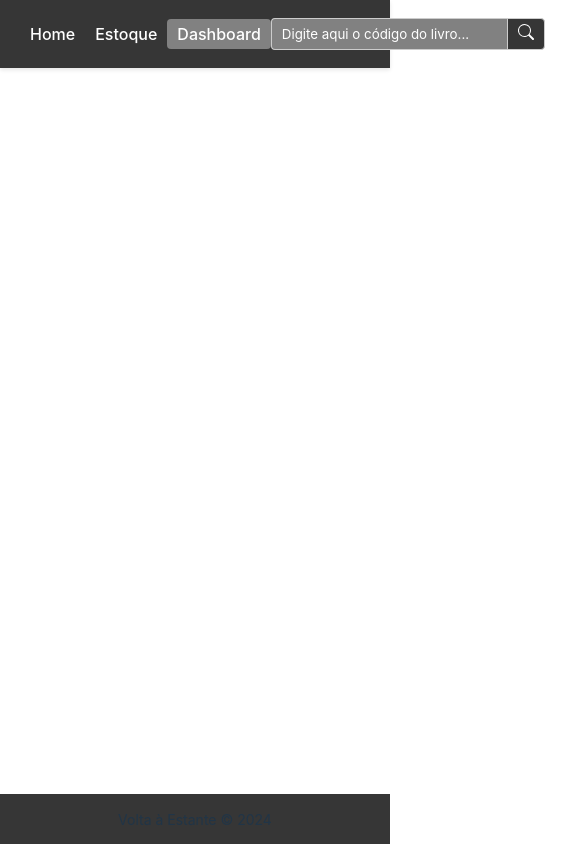
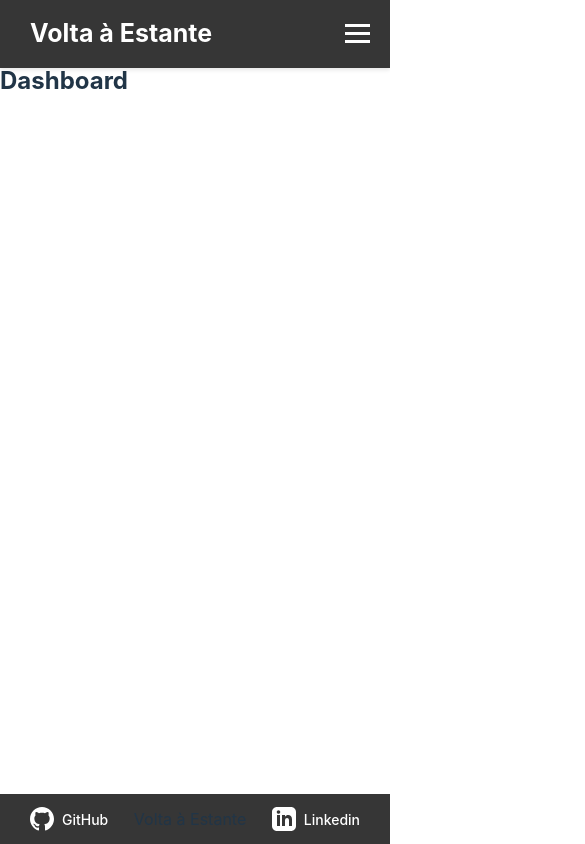
Before and after one commit to Sabrina1408/Volta-Estante, a React (Vite) app: page /dashboard in a window 390 px wide. Shown: the top 844 px of the page, 585 px wide, since content can reach past the window. Built offline with nearby package versions, Linux system fonts and the light colour scheme.

Commit message:
Update na navBar e no footer

```diff
--- a/src/App.jsx
+++ b/src/App.jsx
@@ -25,7 +25,7 @@
           <Routes>
             <Route path="/" element={<Home />} />
             <Route path="/login" element={<Login />} />
-            <Route path="/register" element={<Cadastro />} />
+            <Route path="/cadastro" element={<Cadastro />} />
             <Route path="/perfil" element={<Perfil />} />
             <Route path="/estoque" element={<Estoque />} />
             <Route path="/dashboard" element={<Dashboard />} />
--- a/src/components/Footer.jsx
+++ b/src/components/Footer.jsx
@@ -3,9 +3,17 @@
 const Footer = () => {
   return (
     <footer className={styles.footer}>
-      <p>Volta à Estante &copy; 2024</p>
+      <a href="font-size: 14px;" target="_blank" rel="noopener noreferrer">
+        <svg xmlns="http://www.w3.org/2000/svg" width="24" height="24" viewBox="0 0 24 24" fill="currentColor"><path d="M12 0c-6.626 0-12 5.373-12 12 0 5.302 3.438 9.8 8.207 11.387.599.111.793-.261.793-.577v-2.234c-3.338.726-4.033-1.416-4.033-1.416-.546-1.387-1.333-1.756-1.333-1.756-1.089-.745.083-.729.083-.729 1.205.084 1.839 1.237 1.839 1.237 1.07 1.834 2.807 1.304 3.492.997.107-.775.418-1.305.762-1.604-2.665-.305-5.467-1.334-5.467-5.931 0-1.311.469-2.381 1.236-3.221-.124-.303-.535-1.524.117-3.176 0 0 1.008-.322 3.301 1.23.957-.266 1.983-.399 3.003-.404 1.02.005 2.047.138 3.006.404 2.291-1.552 3.297-1.23 3.297-1.23.653 1.653.242 2.874.118 3.176.77.84 1.235 1.911 1.235 3.221 0 4.609-2.807 5.624-5.479 5.921.43.372.823 1.102.823 2.222v3.293c0 .319.192.694.801.576 4.765-1.589 8.199-6.086 8.199-11.386 0-6.627-5.373-12-12-12z"/></svg>
+        GitHub
+      </a>
+      <span>Volta à Estante</span>
+      <a href="#" target="_blank" rel="noopener noreferrer">
+        <svg xmlns="http://www.w3.org/2000/svg" width="24" height="24" viewBox="0 0 24 24" fill="currentColor"><path d="M19 0h-14c-2.761 0-5 2.239-5 5v14c0 2.761 2.239 5 5 5h14c2.762 0 5-2.239 5-5v-14c0-2.761-2.238-5-5-5zm-11 19h-3v-11h3v11zm-1.5-12.268c-.966 0-1.75-.79-1.75-1.764s.784-1.764 1.75-1.764 1.75.79 1.75 1.764-.783 1.764-1.75 1.764zm13.5 12.268h-3v-5.604c0-3.368-4-3.113-4 0v5.604h-3v-11h3v1.765c1.396-2.586 7-2.777 7 2.476v6.759z"/></svg>
+        Linkedin
+      </a>
     </footer>
-  )
+  );
 }
 
 export default Footer;
--- a/src/components/Footer.module.css
+++ b/src/components/Footer.module.css
@@ -6,8 +6,28 @@
   height: 50px;
   display: flex;
   align-items: center;
-  flex-direction: column;
-  justify-content: center;
+  flex-direction: row;
+  justify-content: space-between;
+  padding: 0 20px;
+
   text-align: center;
   background-color: var(--secondaryBackground);
 }
+
+.footer a {
+  display: flex;
+  align-items: center;
+  gap: 8px; /* Espaço entre o ícone e o texto */
+  color: var(--navHoverColor); /* Ou a cor que preferir */
+  text-decoration: none;
+  font-size: 14px;
+}
+
+.footer a:hover {
+  opacity: 0.8;
+}
+
+.footer svg {
+  width: 24px;
+  height: 24px;
+}
--- a/src/components/NavBar.jsx
+++ b/src/components/NavBar.jsx
@@ -4,44 +4,57 @@
 
 const NavBar = () => {
   const [search, setSearch] = useState("");
+  const [isMenuOpen, setIsMenuOpen] = useState(false); // Estado para o menu
   const navigate = useNavigate();
 
   const handleSubmit = (e) => {
     e.preventDefault();
-
     if (search.trim() === "") {
       alert("Por favor, insira um código de livro válido.");
       return;
     }
-
     navigate(`/search?q=${search}`);
     setSearch("");
+    setIsMenuOpen(false); // Fecha o menu após a busca
+  };
+
+  // Fecha o menu ao clicar em um link
+  const handleLinkClick = () => {
+    setIsMenuOpen(false);
   };
 
   return (
     <nav className={styles.navbar}>
+
+      <NavLink to="/" className={styles.brand} onClick={handleLinkClick}>
+        Volta à Estante
+      </NavLink>
+
+      {/* Botão Hambúrguer (visível apenas em telas pequenas) */}
+      <button
+        className={styles.hamburger}
+        onClick={() => setIsMenuOpen(!isMenuOpen)}
+        aria-label="Abrir menu"
+      >
+        <span className={styles.bar}></span>
+        <span className={styles.bar}></span>
+        <span className={styles.bar}></span>
+      </button>
+
+      <div className={`${styles.navContent} ${isMenuOpen ? styles.activeMenu : ""}`}>
         <ul>
           <li>
-          <NavLink
-            to="/"
-            className={({ isActive }) => (isActive ? styles.active : undefined)}
-          >
+            <NavLink to="/" className={({ isActive }) => (isActive ? styles.active : "")} onClick={handleLinkClick}>
               Home
             </NavLink>
           </li>
           <li>
-          <NavLink
-            to="/estoque"
-            className={({ isActive }) => (isActive ? styles.active : undefined)}
-          >
+            <NavLink to="/estoque" className={({ isActive }) => (isActive ? styles.active : "")} onClick={handleLinkClick}>
               Estoque
             </NavLink>
           </li>
           <li>
-          <NavLink
-            to="/dashboard"
-            className={({ isActive }) => (isActive ? styles.active : undefined)}
-          >
+            <NavLink to="/dashboard" className={({ isActive }) => (isActive ? styles.active : "")} onClick={handleLinkClick}>
               Dashboard
             </NavLink>
           </li>
@@ -57,43 +70,29 @@
             className={styles.searchInput}
           />
           <button type="submit" aria-label="Pesquisar" className={styles.searchButton}>
-          <svg
-            xmlns="http://www.w3.org/2000/svg"
-            width="16"
-            height="16"
-            fill="currentColor"
-            viewBox="0 0 16 16"
-          >
+            <svg xmlns="http://www.w3.org/2000/svg" width="16" height="16" fill="currentColor" viewBox="0 0 16 16">
               <path d="M11.742 10.344a6.5 6.5 0 1 0-1.397 1.398h-.001c.03.04.062.078.098.115l3.85 3.85a1 1 0 0 0 1.415-1.414l-3.85-3.85a1.007 1.007 0 0 0-.115-.1zM12 6.5a5.5 5.5 0 1 1-11 0 5.5 5.5 0 0 1 11 0z" />
             </svg>
           </button>
         </form>
         <ul>
           <li>
-          <NavLink
-            to="/perfil"
-            className={({ isActive }) => (isActive ? styles.active : undefined)}
-          >
+            <NavLink to="/perfil" className={({ isActive }) => (isActive ? styles.active : "")} onClick={handleLinkClick}>
               Perfil
             </NavLink>
           </li>
           <li>
-          <NavLink
-            to="/login"
-            className={({ isActive }) => (isActive ? styles.active : undefined)}
-          >
+            <NavLink to="/login" className={({ isActive }) => (isActive ? styles.active : "")} onClick={handleLinkClick}>
               Login
             </NavLink>
           </li>
           <li>
-          <NavLink
-            to="/cadastrar"
-            className={({ isActive }) => (isActive ? styles.active : undefined)}
-          >
+            <NavLink to="/cadastro" className={({ isActive }) => (isActive ? styles.active : "")} onClick={handleLinkClick}>
               Cadastre-se
             </NavLink>
           </li>
         </ul>
+      </div>
     </nav>
   );
 };
--- a/src/components/NavBar.module.css
+++ b/src/components/NavBar.module.css
@@ -52,3 +52,86 @@
   background-color: var(--tertiaryBackground);
   border-radius: 4px;
 }
+
+.brand {
+  display: none;
+  color: var(--navHoverColor);
+  font-size: 25px;
+  font-weight: bold;
+}
+
+.navContent {
+  display: contents;
+}
+
+.hamburger {
+  display: none;
+  cursor: pointer;
+  background: none;
+  border: none;
+  padding: 0;
+}
+
+.bar {
+  display: block;
+  width: 25px;
+  height: 3px;
+  margin: 5px auto;
+  background-color: var(--navHoverColor);
+}
+
+@media (max-width: 775px) {
+  .navbar {
+    /* Garante que o botão hambúrguer tenha um ponto de referência */
+    position: relative;
+    justify-content: space-between;
+  }
+
+  .brand {
+    display: block;
+  }
+
+  .hamburger {
+    display: block;
+  }
+
+  .navContent {
+    display: none;
+    position: absolute;
+    top: 100%; /* Posiciona o menu abaixo da navbar */
+    left: 0;
+    width: 100%;
+    height: 100vh;
+    background-color: var(--secondaryBackground);
+    flex-direction: column;
+    align-items: center;
+    gap: 20px;
+    padding: 20px 0;
+    box-shadow: 0 4px 4px rgba(0, 0, 0, 0.1);
+    z-index: 100;
+  }
+
+  /* Mostra o menu quando a classe .activeMenu é aplicada */
+  .navContent.activeMenu {
+    display: flex;
+  }
+
+  .navbar ul {
+    flex-direction: column;
+    gap: 15px;
+  }
+
+  .navbar form {
+    max-width: 400px;
+  }
+}
+
+@media (min-width: 1220px) {
+  .navbar form {
+    width: 50%;
+  }
+
+  .searchInput {
+    width: 100%;
+  }
+}
--- a/src/pages/Cadastro/Cadastro.jsx
+++ b/src/pages/Cadastro/Cadastro.jsx
@@ -1,9 +1,13 @@
 import React from 'react';
 import styles from './Cadastro.module.css';
 
+
 const Cadastro = () => {
+
   return (
-    <div></div>
+    <div Cadastro={styles.sadastrod}>
+      <h1>Cadastro</h1>
+    </div>
   );
 };
 
--- a/src/pages/Dashboard/Dashboard.jsx
+++ b/src/pages/Dashboard/Dashboard.jsx
@@ -1,9 +1,12 @@
-import React from 'react';
-import styles from './Dashboard.module.css';
+import React from "react";
+import styles from "./Dashboard.module.css";
 
 const Dashboard = () => {
+
   return (
-    <div></div>
+    <div className={styles.dashboard}>
+      <h1>Dashboard</h1>
+    </div>
   );
 };
 
```
Lines whose indentation alone changed are shown as unchanged.
